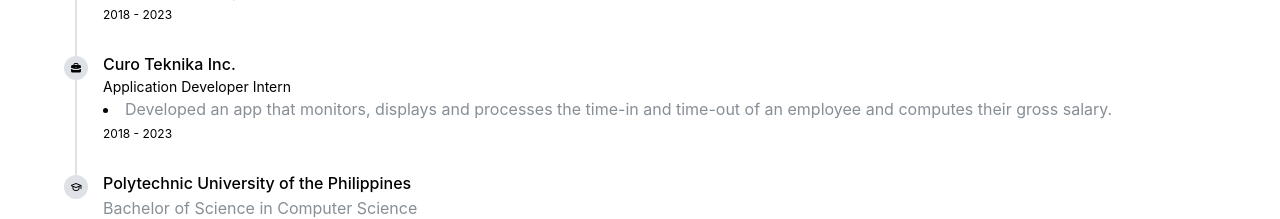
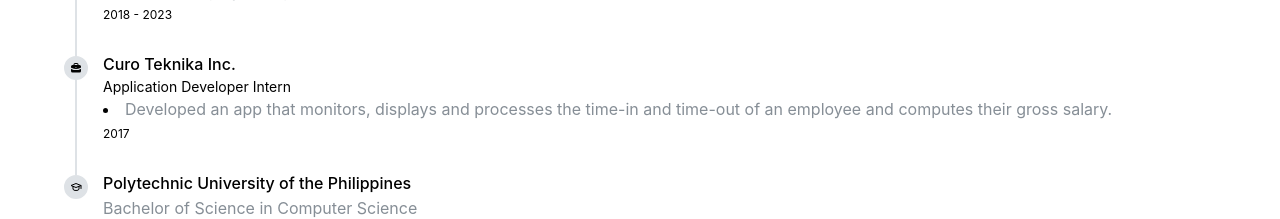
Before and after one commit to kennethsumang/portfolio, a Next.js app: page / in a window 1280 px wide. Shown: the part 1760-1979 px from the top of the page. Built offline with nearby package versions, Linux system fonts and the light colour scheme.

Commit message:
fix: wrong year for a history entry

```diff
--- a/app/_sections/history/HistorySection.tsx
+++ b/app/_sections/history/HistorySection.tsx
@@ -39,7 +39,7 @@
           <List>
             <List.Item><Text c="dimmed">Developed an app that monitors, displays and processes the time-in and time-out of an employee and computes their gross salary.</Text></List.Item>
           </List>
-          <Text size="xs" mt={4}>2018 - 2023</Text>
+          <Text size="xs" mt={4}>2017</Text>
         </Timeline.Item>
 
         <Timeline.Item bullet={<IconSchool size={12} />} title="Polytechnic University of the Philippines">
```
